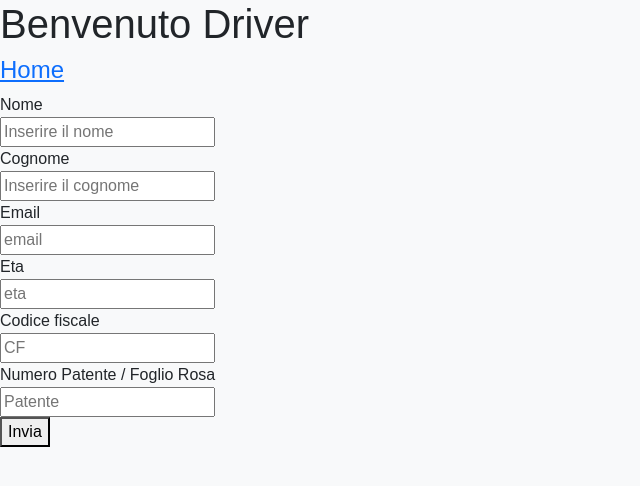
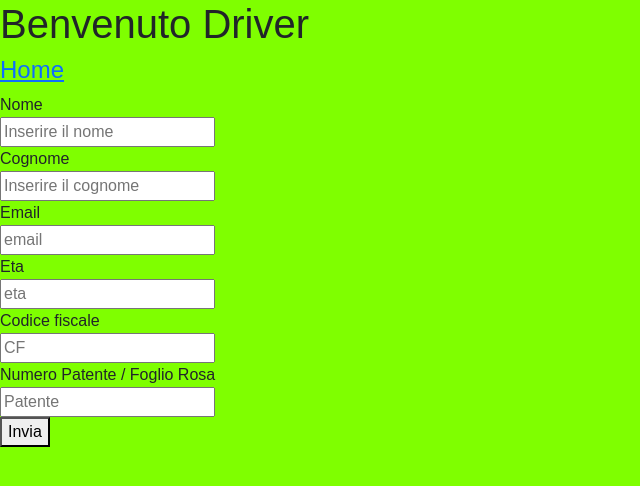
Before and after one commit to ITTPascal-2526-5L/pascal-carsharing-brighipagliaraniromagnoli, a Flask app: page /registration_driver in a window 1280 px wide. Shown: the top 486 px of the page, without its empty margins (0-640 px from the left). Run offline with Flask 3, Linux system fonts and the light colour scheme.

Commit message:
grafica completa

```diff
--- a/app/static/css/style.css
+++ b/app/static/css/style.css
@@ -45,12 +45,6 @@ body {
     font-size: 0.9rem;
 }
 
-<<<<<<< HEAD
-=======
->>>>>>> a17cf45b049f11adb2e9073ae9afc3d468029b50
 .background{
   background-color: chartreuse;
 }
->>>>>>> 04ad8884ba16d238ceab2852fe3ace14bed4fb32
-=======
->>>>>>> aa879fbdba4a7520d79ab9f2816f282624a54fa7
```
